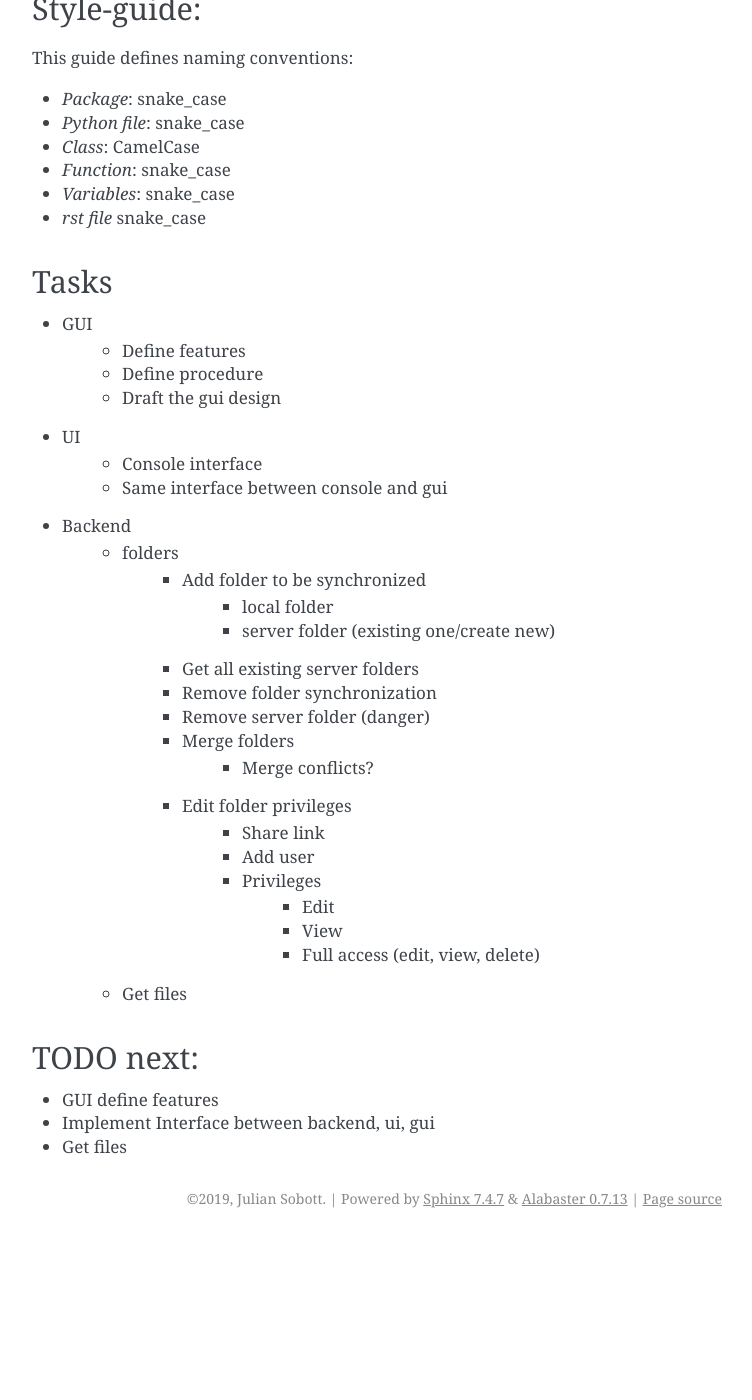
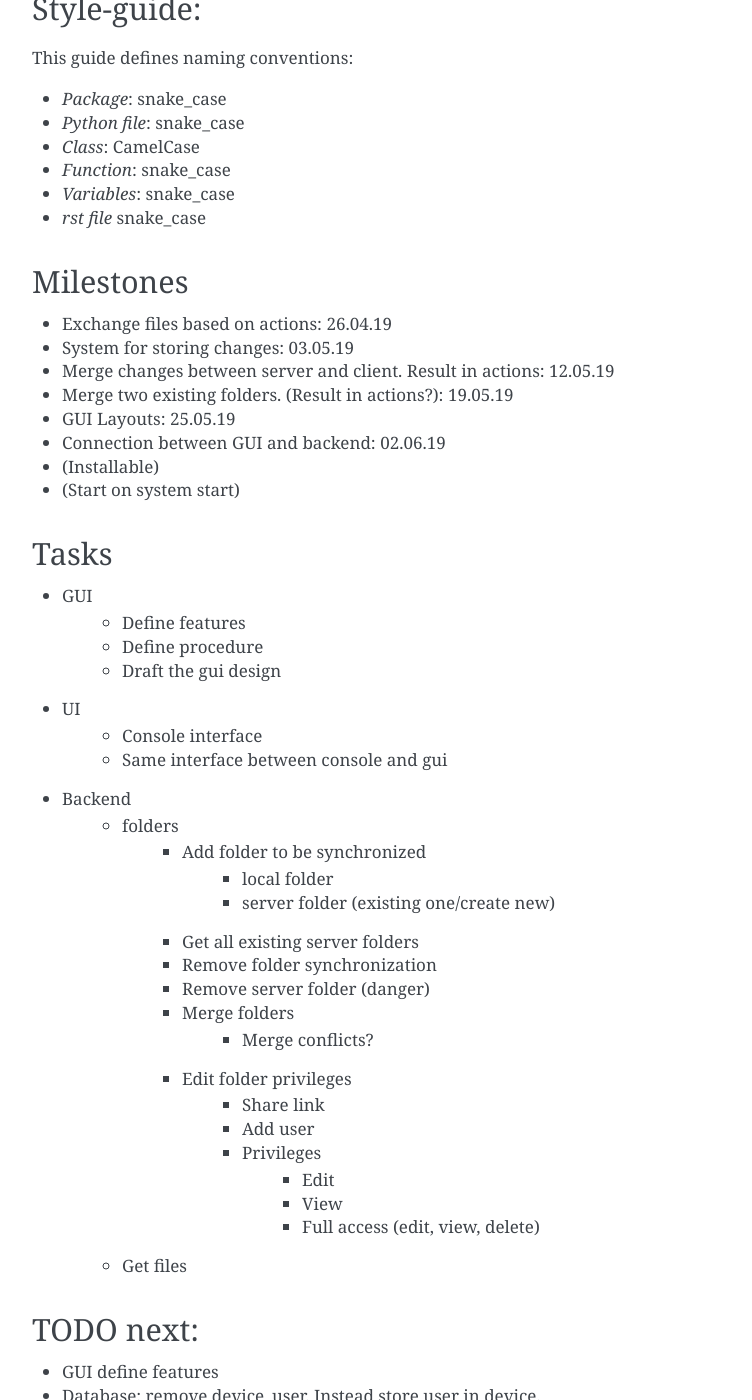
Before and after one commit to JulianSobott/OpenDrive, a Sphinx documentation site: the page built from docs/dev_guide.rst, in a window 1280 px wide and 1400 px high, scrolled down 2084 px. Shown: the whole window, without its empty margins (388-1140 px from the left). Built offline with Sphinx 7.4.7, drawn with Linux system fonts in a browser that asks for light colours; before the commit the page ends 3322 px from its top, so only the background shows below that; some of the changed text lies outside the part shown.

Commit message:
Create milestones with time limits

```diff
--- a/docs/dev_guide.rst
+++ b/docs/dev_guide.rst
@@ -110,6 +110,18 @@ This guide defines naming conventions:
 - *Variables*: snake_case
 - *rst file* snake_case
 
+Milestones
+===========
+
+- Exchange files based on actions: 26.04.19
+- System for storing changes: 03.05.19
+- Merge changes between server and client. Result in actions: 12.05.19
+- Merge two existing folders. (Result in actions?): 19.05.19
+- GUI Layouts: 25.05.19
+- Connection between GUI and backend: 02.06.19
+- (Installable)
+- (Start on system start)
+
 Tasks
 =======
 
@@ -146,5 +158,8 @@ TODO next:
 ==========
 
 - GUI define features
+- Database: remove device_user. Instead store user in device.
 - Implement Interface between backend, ui, gui
-- Get files
+- Exchange files based on actions
+    - Create docs
+    - Define actions
```
